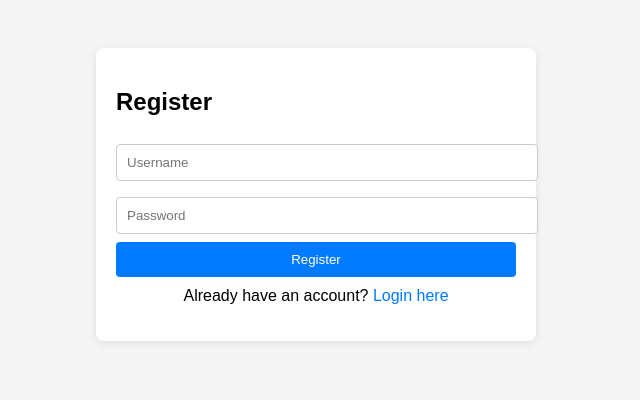
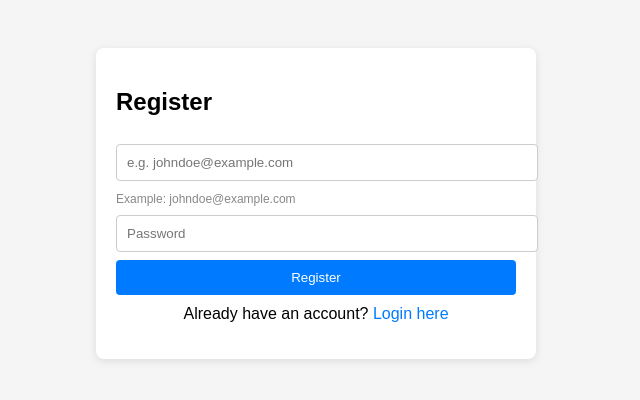
Before and after one commit to ozgur-coban/DtCloud-news-feed-app, a React (Create React App) app in the folder frontend/: page / in a window 1280 px wide. Both pictures are taken after a click on the element "Register here". Shown: the top 400 px of the page, without its empty margins (324-964 px from the left). Built offline with nearby package versions, Linux system fonts and the light colour scheme; no server answers.

Commit message:
feat: Add valid email check

```diff
--- a/frontend/src/components/Register.js
+++ b/frontend/src/components/Register.js
@@ -7,8 +7,16 @@ const Register = ({ onSuccess, switchToLogin }) => {
   const [username, setUsername] = useState("");
   const [password, setPassword] = useState("");
   const [loading, setLoading] = useState(false);
+  const isValidEmail = (email) => {
+    const emailRegex = /^[^\s@]+@[^\s@]+\.[^\s@]+$/;
+    return emailRegex.test(email);
+  };
 
   const handleRegister = async () => {
+    if (!isValidEmail(username)) {
+      alert("Please enter a valid email address.");
+      return;
+    }
     setLoading(true);
 
     try {
@@ -36,11 +44,14 @@ const Register = ({ onSuccess, switchToLogin }) => {
       <h2>Register</h2>
       <input
         type="text"
-        placeholder="Username"
+        placeholder="e.g. johndoe@example.com"
         value={username}
         disabled={loading}
         onChange={(e) => setUsername(e.target.value)}
       />
+      <small style={{ color: "#888", fontSize: "12px" }}>
+        Example: johndoe@example.com
+      </small>
       <input
         type="password"
         placeholder="Password"
```
